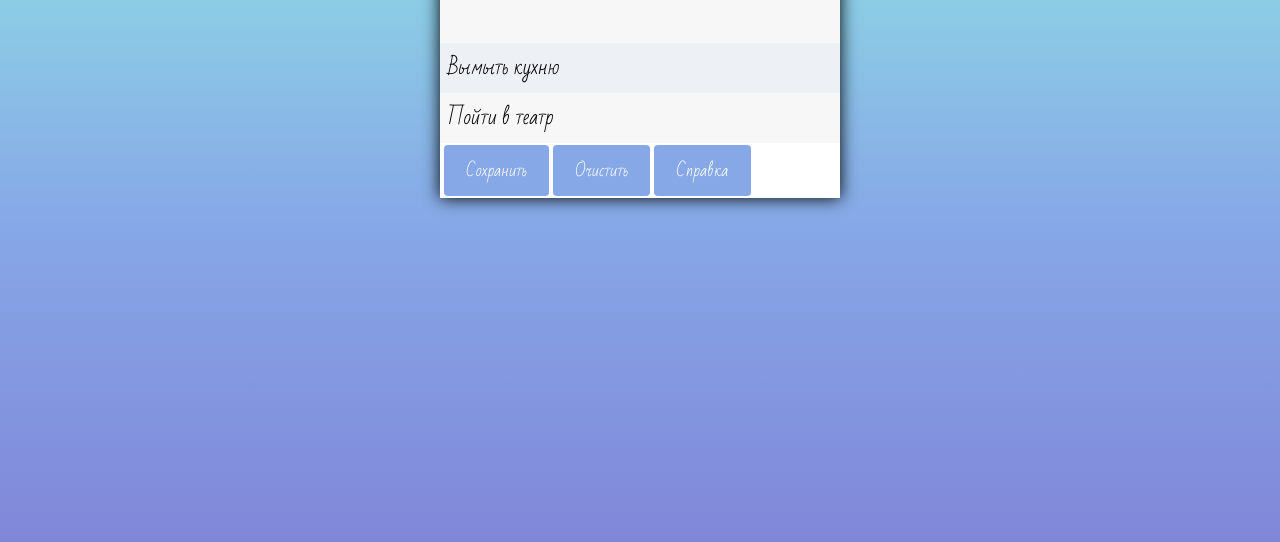
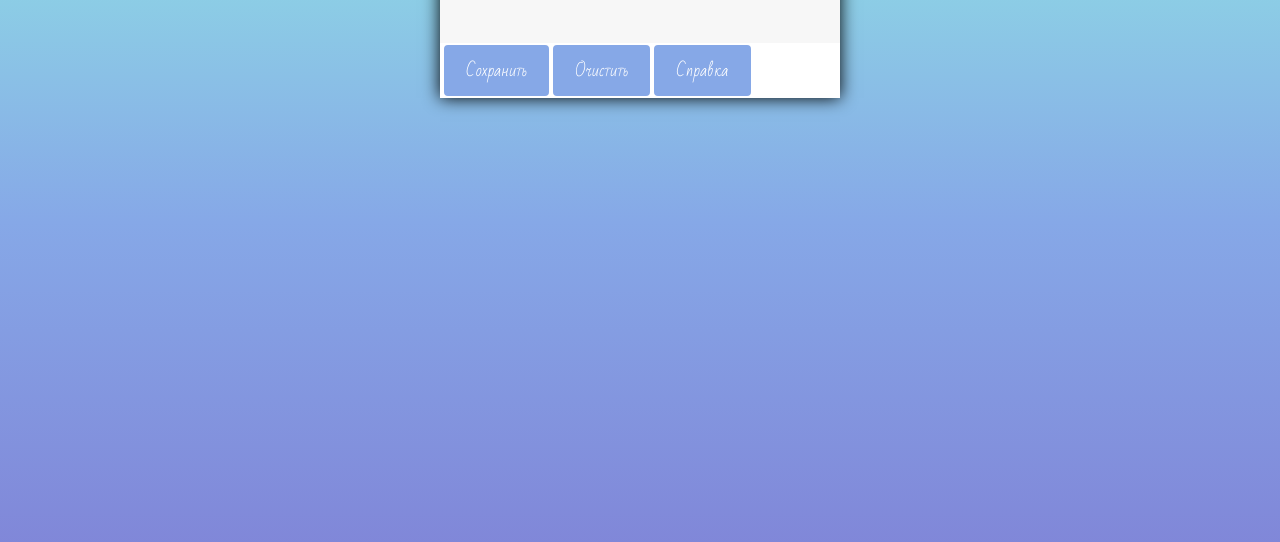
Before and after one commit to BosharkevichDenis/myToDo, a plain HTML site: page index.html in a window 1280 px wide. Both pictures are taken after a click on the button "Сохранить". Shown: the part 178-720 px from the top of the page. Drawn offline with Linux system fonts and the light colour scheme.

Commit message:
its alive)

```diff
--- a/index.html
+++ b/index.html
@@ -17,8 +17,8 @@
             <h1>Мои списки дел <i id="pensil" class="fas fa-pencil-alt"></i></h1>
             <input type="text" placeholder="Добавить список">
             <ul class="todos">
-                <li><span class="todo-text">Вымыть кухню</span><span class="todo-trash"><i class="fas fa-trash-alt"></i></span></li>
-                <li><span class="todo-text">Пойти в театр</span><span class="todo-trash"><i class="fas fa-trash-alt"></i></span></li>
+                <!-- <li><span class="todo-text">Вымыть кухню</span><span class="todo-trash"><i class="fas fa-trash-alt"></i></span></li>
+                <li><span class="todo-text">Пойти в театр</span><span class="todo-trash"><i class="fas fa-trash-alt"></i></span></li> -->
             </ul>
             <div id="buttons">
                 <button class="save">Сохранить</button>
--- a/js/main.js
+++ b/js/main.js
@@ -4,15 +4,19 @@ function onPageLoaded() {
 
   function createToDo() {
     let li = document.createElement("li");
+    let i = document.createElement("i");
     let newSpan = document.createElement("span");
-    let basket =  document.querySelector(".todo-trash");
-    basket = basket.cloneNode(true);
-    newSpan.setAttribute("class", "todo-text")
+    let secondSpan = document.createElement("span");
+    newSpan.setAttribute("class", "todo-text");
+    secondSpan.setAttribute("class", "todo-trash");
+    i.setAttribute("class", "fas fa-trash-alt");
+    ul.prepend(li);
+    li.prepend(newSpan);
     newSpan.innerHTML = input.value;
-    ul.prepend(li)
-    li.prepend(newSpan);
-    li.append(basket);
-
+    li.append(secondSpan);
+    secondSpan.append(i);
+    DeleteTodo(secondSpan);
+    getStrike(li);
   };
 
   let buttonSave = buttons.querySelector(".save");
@@ -26,7 +30,7 @@ function onPageLoaded() {
 
   function deleteAllTodo() {
     let li =  document.querySelector("li");
-    li.parentNode.remove(li);
+    li.parentElement.remove(li);
     // li.parentNode.removeChild(li);  -  удаление по одному
   };
 
@@ -34,14 +38,21 @@ function onPageLoaded() {
   buttonDelete.addEventListener("click", deleteAllTodo);
 
 
+  // let buttonDeleteToDo = buttons.querySelector("span.todo-trash");
+  // DeleteTodo(buttonDeleteToDo);  - не надо
 
-
-  // function removeTodo() {
-  //   let li =  document.querySelector("li");
-  //   li.removeChild(li.lastChild);
-  // };
-  let clearBasket = document.querySelector(".todo-trash");
-  // clearBasket.addEventListener("click", removeTodo);
+  function DeleteTodo(element) {
+    element.addEventListener("click", (event) => {
+        element.parentElement.remove();
+        // event.stopPropagation();
+    });
+  }
+  function getStrike(element) {
+    element.addEventListener("click", (event) => {
+       element.setAttribute("style", "text-decoration:line-through;")
+        // event.stopPropagation();
+    });
+  }
 
 
 };
```
